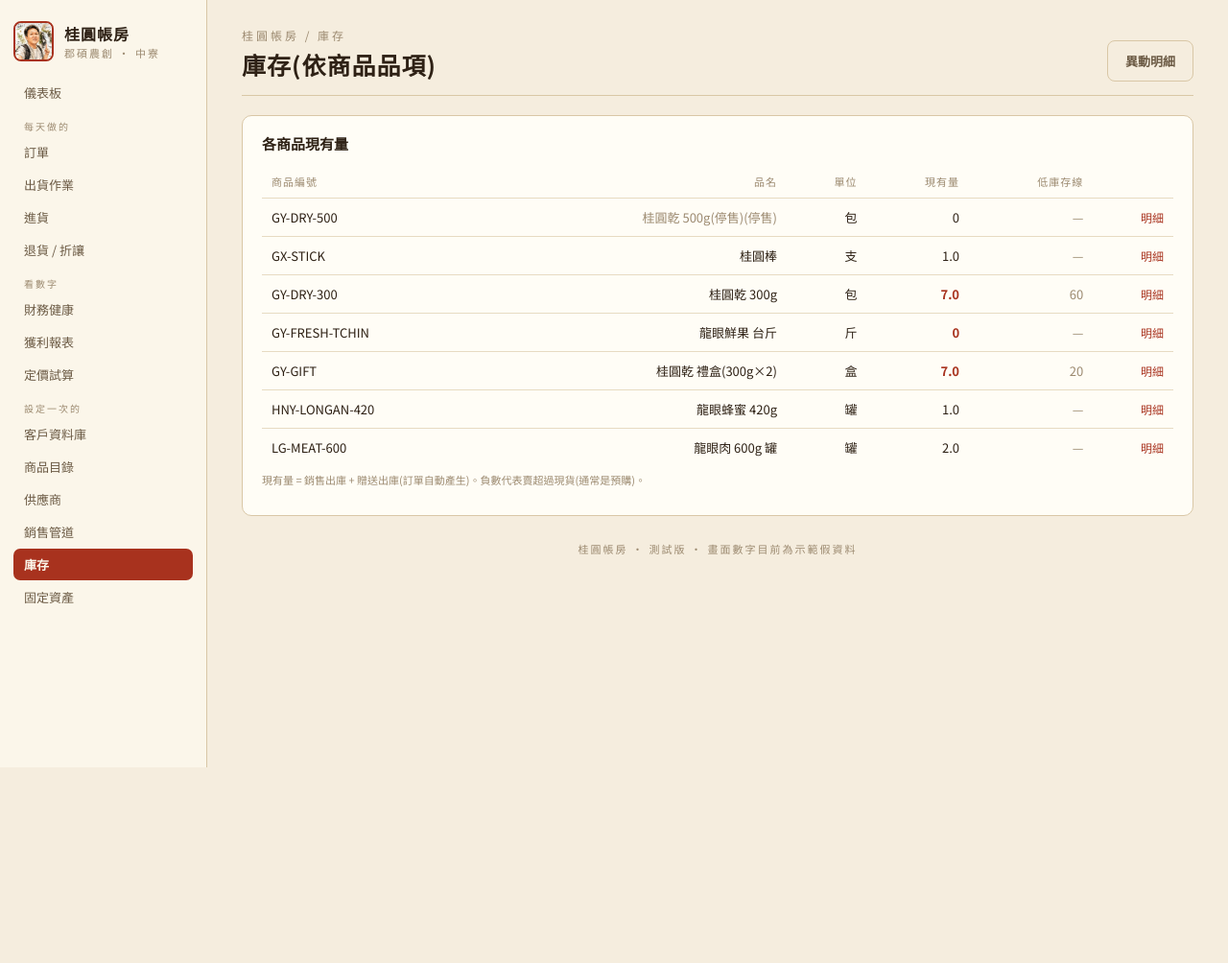
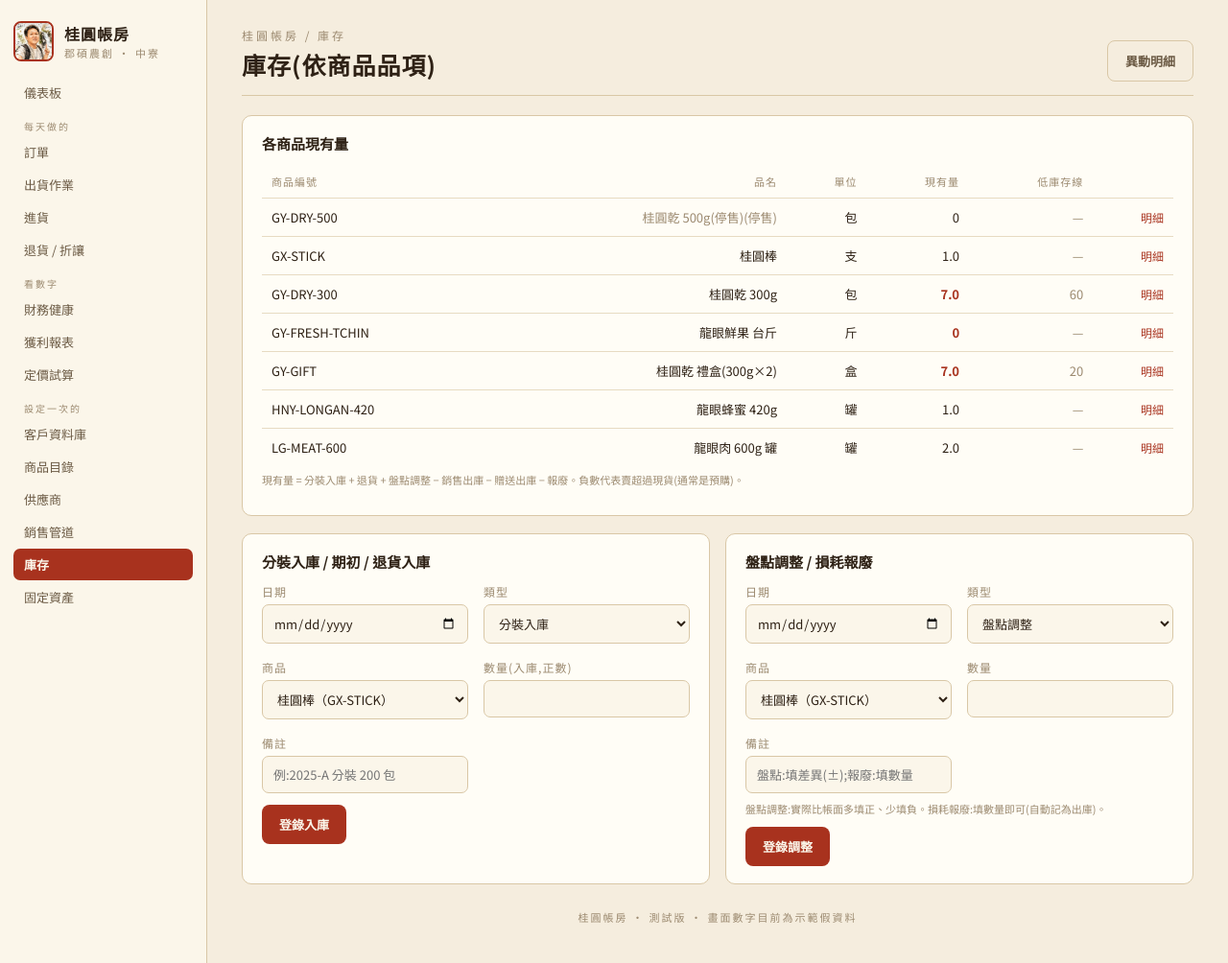
Before and after one commit to chihsuanwang/Jun-Shuo, a FastAPI app: page /stock in a window 1280 px wide. Shown: the whole page at 96% size. Before the commit the page ends 800 px from the top, so only its background shows below. Run offline with FastAPI, Linux system fonts and the light colour scheme; data comes from the database, SQL or seed files in the repository; parts of the project's set-up code (start-up, migrations or seed data) failed here and were passed over.

Commit message:
Revert "庫存頁拿掉手動登錄入庫/調整功能"
This reverts commit 2e6e0ba81caf23a69dac705368fbb8520c33d80c.

```diff
--- a/app/main.py
+++ b/app/main.py
@@ -1460,11 +1460,16 @@ async def targets_save(request: Request):
 
 
 # ---------- 庫存 --------------------------------------------
+STOCK_IN_TYPES  = ["分裝入庫", "退貨入庫", "期初庫存"]
+STOCK_ADJ_TYPES = ["盤點調整", "損耗報廢"]
+
 @app.get("/stock", response_class=HTMLResponse)
 def stock_page(request: Request):
     return tpl.TemplateResponse("stock.html", dict(
         request=request, active="stock",
-        rows=Q.stock_on_hand()))
+        rows=Q.stock_on_hand(),
+        products=q("SELECT product_id,sku,name FROM product WHERE status='在售' ORDER BY sku"),
+        in_types=STOCK_IN_TYPES, adj_types=STOCK_ADJ_TYPES))
 
 @app.get("/stock/moves", response_class=HTMLResponse)
 def stock_moves_page(request: Request):
@@ -1474,6 +1479,28 @@ def stock_moves_page(request: Request):
         rows=Q.stock_moves(pid or None, request.query_params.get("type") or None),
         products=q("SELECT product_id,sku,name FROM product ORDER BY sku"),
         pid=pid or ""))
+
+@app.post("/stock/move")
+async def stock_move_add(request: Request):
+    f = await request.form()
+    try:
+        pid = int(f.get("product_id"))
+        qty = float(f.get("qty") or 0)
+    except (TypeError, ValueError):
+        return RedirectResponse("/stock", status_code=303)
+    mtype = (f.get("move_type") or "分裝入庫").strip()
+    if qty == 0:
+        return RedirectResponse("/stock", status_code=303)
+    # 入庫類一律記正,調整類依使用者填的正負,損耗報廢一律記負
+    if mtype in ("分裝入庫", "退貨入庫", "期初庫存"):
+        qty = abs(qty)
+    elif mtype == "損耗報廢":
+        qty = -abs(qty)
+    execute("""INSERT INTO stock_move(move_date,product_id,qty,move_type,note)
+               VALUES(?,?,?,?,?)""",
+            (f.get("move_date") or dt.date.today().isoformat(), pid, qty, mtype,
+             (f.get("note") or "").strip() or None))
+    return RedirectResponse("/stock", status_code=303)
 
 
 # ---------- 出貨作業:揀貨單 / 標籤 / 食品標示 ---------------
--- a/app/templates/stock.html
+++ b/app/templates/stock.html
@@ -22,6 +22,45 @@
       </tr>
     {% endfor %}</tbody>
   </table>
-  <p class="muted" style="font-size:11px;margin-top:6px">現有量 = 銷售出庫 + 贈送出庫(訂單自動產生)。負數代表賣超過現貨(通常是預購)。</p>
+  <p class="muted" style="font-size:11px;margin-top:6px">現有量 = 分裝入庫 + 退貨 + 盤點調整 − 銷售出庫 − 贈送出庫 − 報廢。負數代表賣超過現貨(通常是預購)。</p>
+</div>
+
+<div class="grid" style="grid-template-columns:1fr 1fr">
+  <div class="card">
+    <h3 class="serif">分裝入庫 / 期初 / 退貨入庫</h3>
+    <form method="post" action="/stock/move">
+      <div class="grid" style="grid-template-columns:1fr 1fr">
+        <div><label>日期</label><input type="date" name="move_date" value="{{ '' }}"></div>
+        <div><label>類型</label><select name="move_type">
+          {% for t in in_types %}<option>{{ t }}</option>{% endfor %}
+        </select></div>
+        <div><label>商品</label><select name="product_id" required>
+          {% for p in products %}<option value="{{ p.product_id }}">{{ p.name }}（{{ p.sku }}）</option>{% endfor %}
+        </select></div>
+        <div><label>數量(入庫,正數)</label><input name="qty" type="number" step="1" min="0" required></div>
+        <div><label>備註</label><input name="note" placeholder="例:2025-A 分裝 200 包"></div>
+      </div>
+      <div style="margin-top:12px"><button type="submit">登錄入庫</button></div>
+    </form>
+  </div>
+
+  <div class="card">
+    <h3 class="serif">盤點調整 / 損耗報廢</h3>
+    <form method="post" action="/stock/move">
+      <div class="grid" style="grid-template-columns:1fr 1fr">
+        <div><label>日期</label><input type="date" name="move_date"></div>
+        <div><label>類型</label><select name="move_type">
+          {% for t in adj_types %}<option>{{ t }}</option>{% endfor %}
+        </select></div>
+        <div><label>商品</label><select name="product_id" required>
+          {% for p in products %}<option value="{{ p.product_id }}">{{ p.name }}（{{ p.sku }}）</option>{% endfor %}
+        </select></div>
+        <div><label>數量</label><input name="qty" type="number" step="1" required></div>
+        <div><label>備註</label><input name="note" placeholder="盤點:填差異(±);報廢:填數量"></div>
+      </div>
+      <p class="muted" style="font-size:11px;margin-top:8px">盤點調整:實際比帳面多填正、少填負。損耗報廢:填數量即可(自動記為出庫)。</p>
+      <div style="margin-top:6px"><button type="submit">登錄調整</button></div>
+    </form>
+  </div>
 </div>
 {% endblock %}
```
